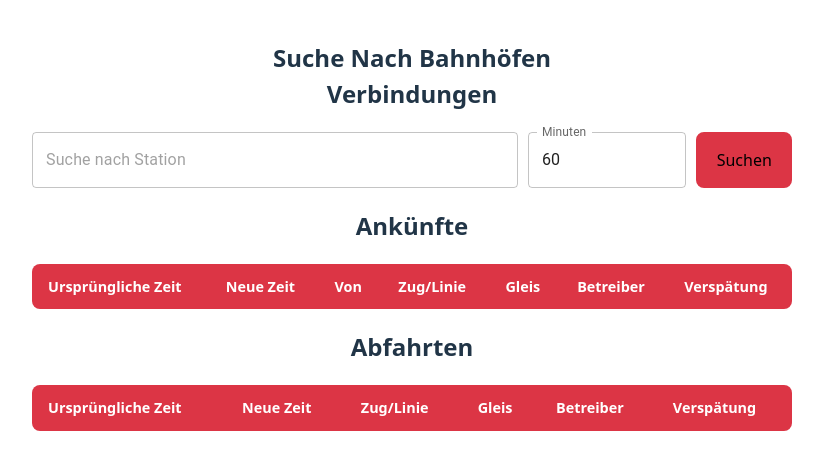
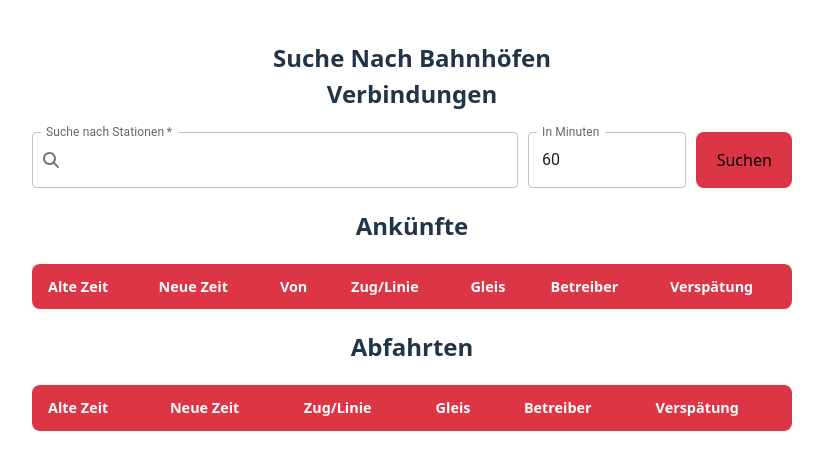
Before and after one commit to alexanderley/train-frontend, a React (Vite) app: page / in a window 1280 px wide. Shown: the top 470 px of the page, without its empty margins (228-1051 px from the left). Built offline with nearby package versions, Linux system fonts and the light colour scheme.

Commit message:
added fontawesome search

```diff
--- a/package.json
+++ b/package.json
@@ -12,6 +12,9 @@
   "dependencies": {
     "@emotion/react": "^11.14.0",
     "@emotion/styled": "^11.14.1",
+    "@fortawesome/fontawesome-svg-core": "^7.0.1",
+    "@fortawesome/free-solid-svg-icons": "^7.0.1",
+    "@fortawesome/react-fontawesome": "^3.0.2",
     "@mui/material": "^7.3.2",
     "react": "^19.1.1",
     "react-dom": "^19.1.1",
--- a/src/components/MinutesInput/MinutesInput.tsx
+++ b/src/components/MinutesInput/MinutesInput.tsx
@@ -28,7 +28,8 @@ const MinutesInput: React.FC = () => {
     <div>
       <TextField
         fullWidth
-        label="Minuten"
+        label="In Minuten"
+        placeholder="Minuten"
         variant="outlined"
         size="medium"
         type="text"
--- a/src/components/SearchStation/SearchStation.tsx
+++ b/src/components/SearchStation/SearchStation.tsx
@@ -2,6 +2,10 @@ import { Autocomplete, TextField, CircularProgress } from "@mui/material";
 import { useEffect, useState, useContext } from "react";
 import { TrainContext } from "../../context/TrainContext";
 import type { TrainStation } from "../../types/trainTypes";
+
+import { FontAwesomeIcon } from "@fortawesome/react-fontawesome";
+import { faSearch } from "@fortawesome/free-solid-svg-icons";
+import InputAdornment from "@mui/material/InputAdornment";
 
 export default function SearchStation() {
   const [stations, setStations] = useState<TrainStation[]>([]);
@@ -56,19 +60,22 @@ export default function SearchStation() {
       renderInput={(params) => (
         <TextField
           required
+          label="Suche nach Stationen"
           {...params}
-          placeholder="Suche nach Station"
           variant="outlined"
-          slotProps={{
-            input: {
+          InputProps={{
             ...params.InputProps,
+            startAdornment: (
+              <InputAdornment position="start">
+                <FontAwesomeIcon icon={faSearch} />
+              </InputAdornment>
+            ),
             endAdornment: (
               <>
                 {loading ? <CircularProgress size={20} /> : null}
                 {params.InputProps?.endAdornment}
               </>
             ),
-            },
           }}
         />
       )}
--- a/src/components/ui/TrainTables.tsx
+++ b/src/components/ui/TrainTables.tsx
@@ -12,7 +12,7 @@ const TrainTables: React.FC<TrainTablesProps> = ({ trainData, trainType }) => {
     <table className={styles.trainTable}>
       <thead>
         <tr>
-          <th>Ursprüngliche Zeit</th>
+          <th>Alte Zeit</th>
           <th>Neue Zeit</th>
           {trainType === "arrival" ? <th>Von</th> : ""}
           <th>Zug/Linie</th>
@@ -30,13 +30,17 @@ const TrainTables: React.FC<TrainTablesProps> = ({ trainData, trainType }) => {
                 minute: "2-digit",
               })}
             </td>
-            <td>
+            <td style={{ minWidth: "65px" }}>
               {new Date(train.when).toLocaleTimeString([], {
                 hour: "2-digit",
                 minute: "2-digit",
               })}
             </td>
-            {trainType === "arrival" ? <td>{train.provenance}</td> : ""}
+            {trainType === "arrival" ? (
+              <td style={{ maxWidth: "80px" }}>{train.provenance}</td>
+            ) : (
+              ""
+            )}
             <td>{train.line.name}</td>
             <td>{train.platform}</td>
             <td>{train.stop.transitAuthority}</td>
```
Also changed, not shown: 1 other file (tests, documents, lock files or other folders). Lines whose indentation alone changed are shown as unchanged.
